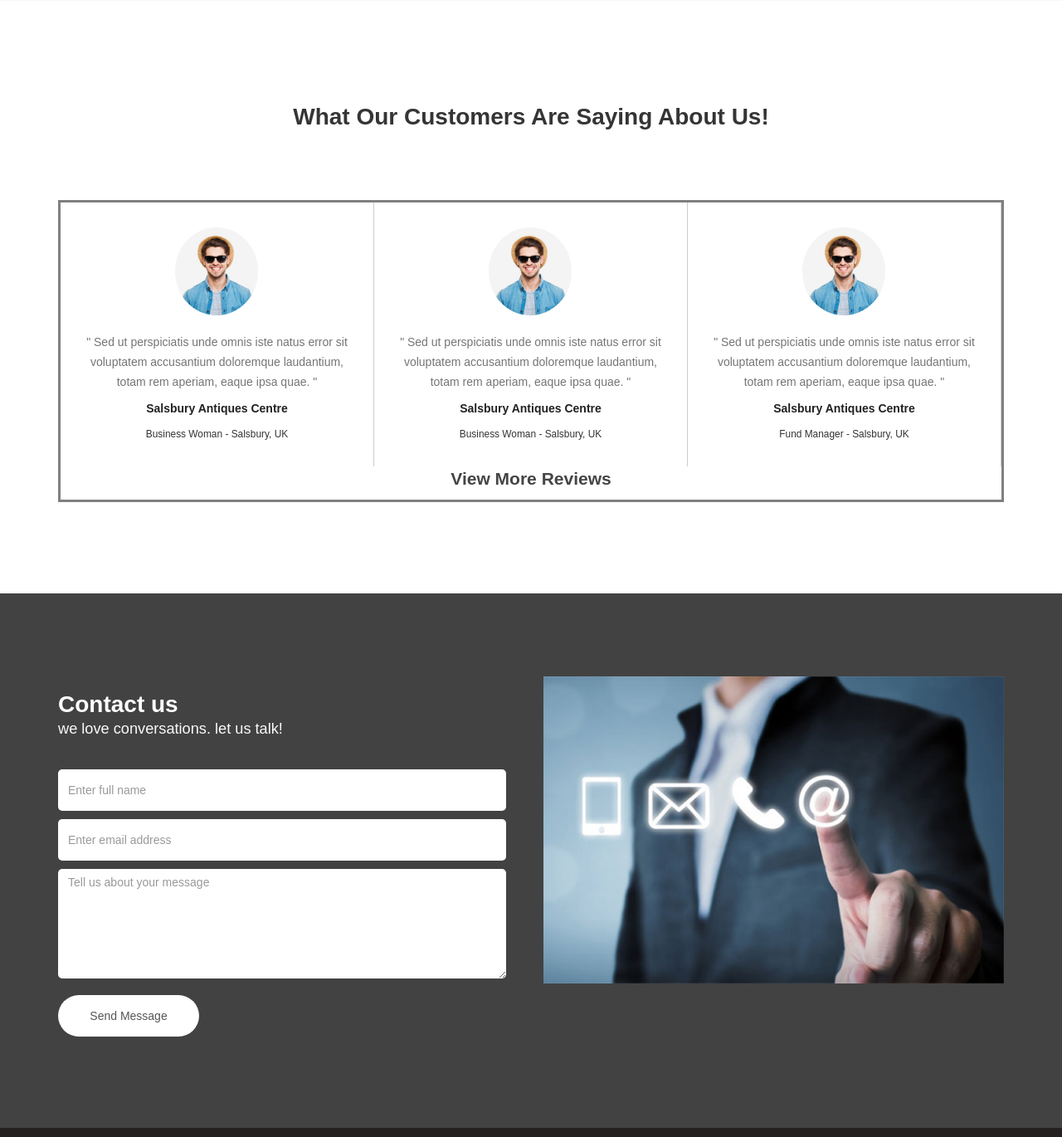
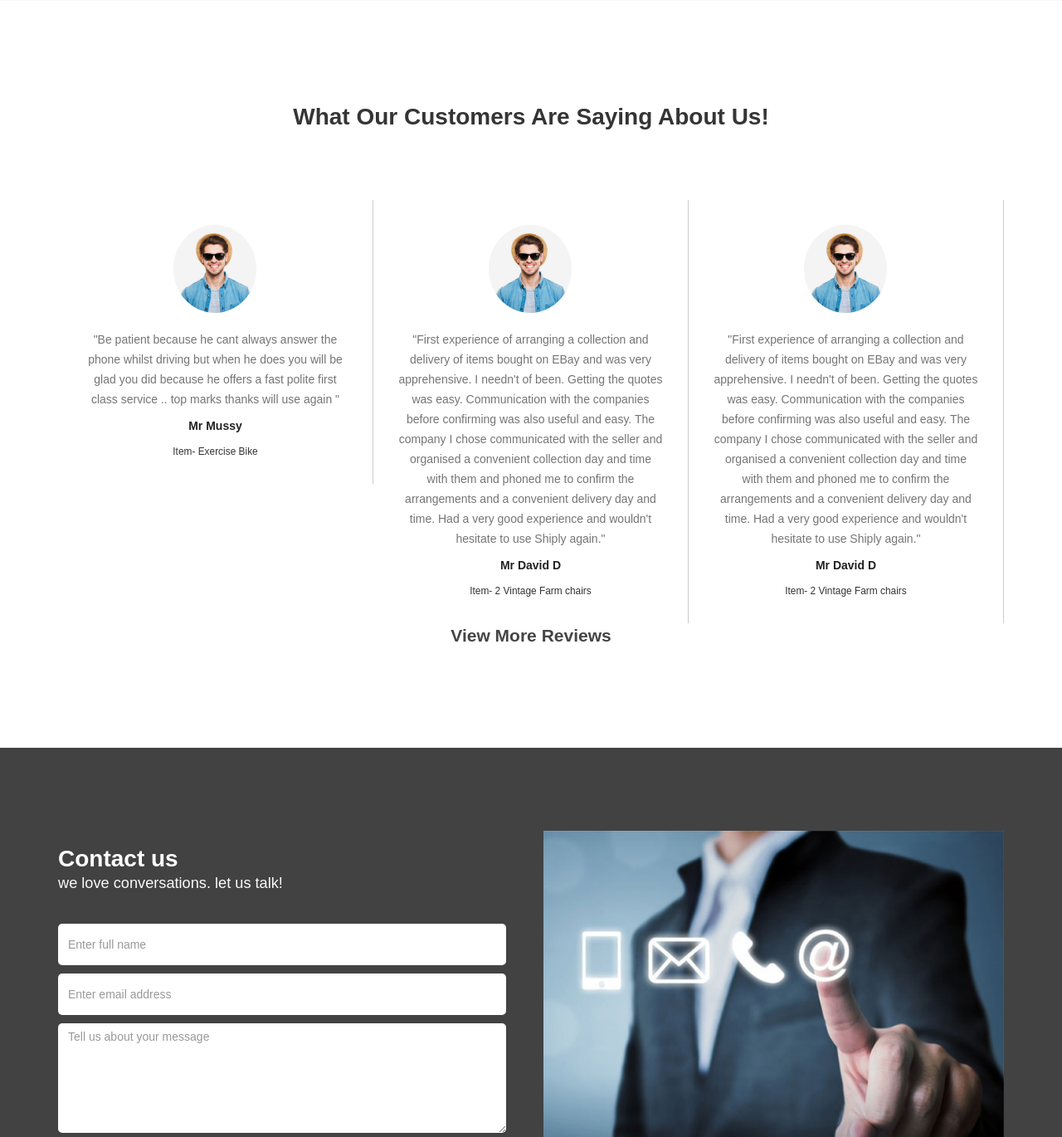
Before and after one commit to AsusLogistics/website, a Django app: page / in a window 1280 px wide. Shown: the part 3466-4836 px from the top of the page at 83% size. Run offline with Django 3.2, Linux system fonts and the light colour scheme; some libraries are stand-ins or nearby versions; some web fonts are replaced.

Commit message:
changed the reviews

```diff
--- a/AsusLogistic/static/homecss/style.css
+++ b/AsusLogistic/static/homecss/style.css
@@ -1184,6 +1184,7 @@ https://templatemo.com/tm-516-known
       display: block;
       padding: 0;
       margin: 0 auto;
+
   }
 
   @media (min-width: 768px){
@@ -1313,5 +1314,5 @@ https://templatemo.com/tm-516-known
 
   .trustpilot {
     text-align: center;
-    border: 3px solid grey;
+    /*border: 3px solid grey;*/
   }
--- a/AsusLogistic/templates/Homepage.html
+++ b/AsusLogistic/templates/Homepage.html
@@ -353,26 +353,28 @@
       <ul class="hash-list cols-3 cols-1-xs pad-30-all align-center text-sm">
         <li>
           <img src="{% static 'media/images/happy_guy1.jpg' %}" class="wpx-100 img-round mgb-20" title="" alt="" data-edit="false" data-editor="field" data-field="src[Image Path]; title[Image Title]; alt[Image Alternate Text]">
-          <p class="fs-110 font-cond-l" contenteditable="false">" Sed ut perspiciatis unde omnis iste natus error sit voluptatem accusantium doloremque laudantium, totam rem aperiam, eaque ipsa quae. "</p>
-          <h5 class="font-cond mgb-5 fg-text-d fs-130" contenteditable="false">Salsbury Antiques Centre</h5>
-          <small class="font-cond case-u lts-sm fs-80 fg-text-l" contenteditable="false">Business Woman - Salsbury, UK</small>
+          <p class="fs-110 font-cond-l" contenteditable="false">"Be patient because he cant always answer the phone whilst driving but when he does you will be glad you did because he offers a fast polite first class service .. top marks thanks will use again "</p>
+          <h5 class="font-cond mgb-5 fg-text-d fs-130" contenteditable="false">Mr Mussy</h5>
+          <small class="font-cond case-u lts-sm fs-80 fg-text-l" contenteditable="false">Item- Exercise Bike</small>
         </li>
         <li>
           <img src="{% static 'media/images/happy_guy1.jpg' %}" class="wpx-100 img-round mgb-20" title="" alt="" data-edit="false" data-editor="field" data-field="src[Image Path]; title[Image Title]; alt[Image Alternate Text]">
-          <p class="fs-110 font-cond-l" contenteditable="false">" Sed ut perspiciatis unde omnis iste natus error sit voluptatem accusantium doloremque laudantium, totam rem aperiam, eaque ipsa quae. "</p>
-          <h5 class="font-cond mgb-5 fg-text-d fs-130" contenteditable="false">Salsbury Antiques Centre</h5>
-          <small class="font-cond case-u lts-sm fs-80 fg-text-l" contenteditable="false">Business Woman - Salsbury, UK</small>
+          <p class="fs-110 font-cond-l" contenteditable="false">"First experience of arranging a collection and delivery of items bought on EBay and was very apprehensive. I needn't of been. Getting the quotes was easy. Communication with the companies before confirming was also useful and easy. The company I chose communicated with the seller and organised a convenient collection day and time with them and phoned me to confirm the arrangements and a convenient delivery day and time. Had a very good experience and wouldn't hesitate to use Shiply again."</p>
+          <h5 class="font-cond mgb-5 fg-text-d fs-130" contenteditable="false">Mr David D </h5>
+          <small class="font-cond case-u lts-sm fs-80 fg-text-l" contenteditable="false">Item- 2 Vintage Farm chairs</small>
         </li>
         <li>
           <img src="{% static 'media/images/happy_guy1.jpg' %}" class="wpx-100 img-round mgb-20" title="" alt="" data-edit="false" data-editor="field" data-field="src[Image Path]; title[Image Title]; alt[Image Alternate Text]">
-          <p class="fs-110 font-cond-l" contenteditable="false">" Sed ut perspiciatis unde omnis iste natus error sit voluptatem accusantium doloremque laudantium, totam rem aperiam, eaque ipsa quae. "</p>
-          <h5 class="font-cond mgb-5 fg-text-d fs-130" contenteditable="false">Salsbury Antiques Centre</h5>
-          <small class="font-cond case-u lts-sm fs-80 fg-text-l" contenteditable="false">Fund Manager - Salsbury, UK</small>
+          <p class="fs-110 font-cond-l" contenteditable="false">"First experience of arranging a collection and delivery of items bought on EBay and was very apprehensive. I needn't of been. Getting the quotes was easy. Communication with the companies before confirming was also useful and easy. The company I chose communicated with the seller and organised a convenient collection day and time with them and phoned me to confirm the arrangements and a convenient delivery day and time. Had a very good experience and wouldn't hesitate to use Shiply again."</p>
+          <h5 class="font-cond mgb-5 fg-text-d fs-130" contenteditable="false">Mr David D </h5>
+          <small class="font-cond case-u lts-sm fs-80 fg-text-l" contenteditable="false">Item- 2 Vintage Farm chairs</small>
         </li>
+
       </ul>
 
                     <a target="_blank" href="https://www.trustpilot.com/review/asuslogistics.com"> <h3>View More Reviews</h3></a>
-                  </div>
+
+    </div>
     </div>
   </section>
 
```
